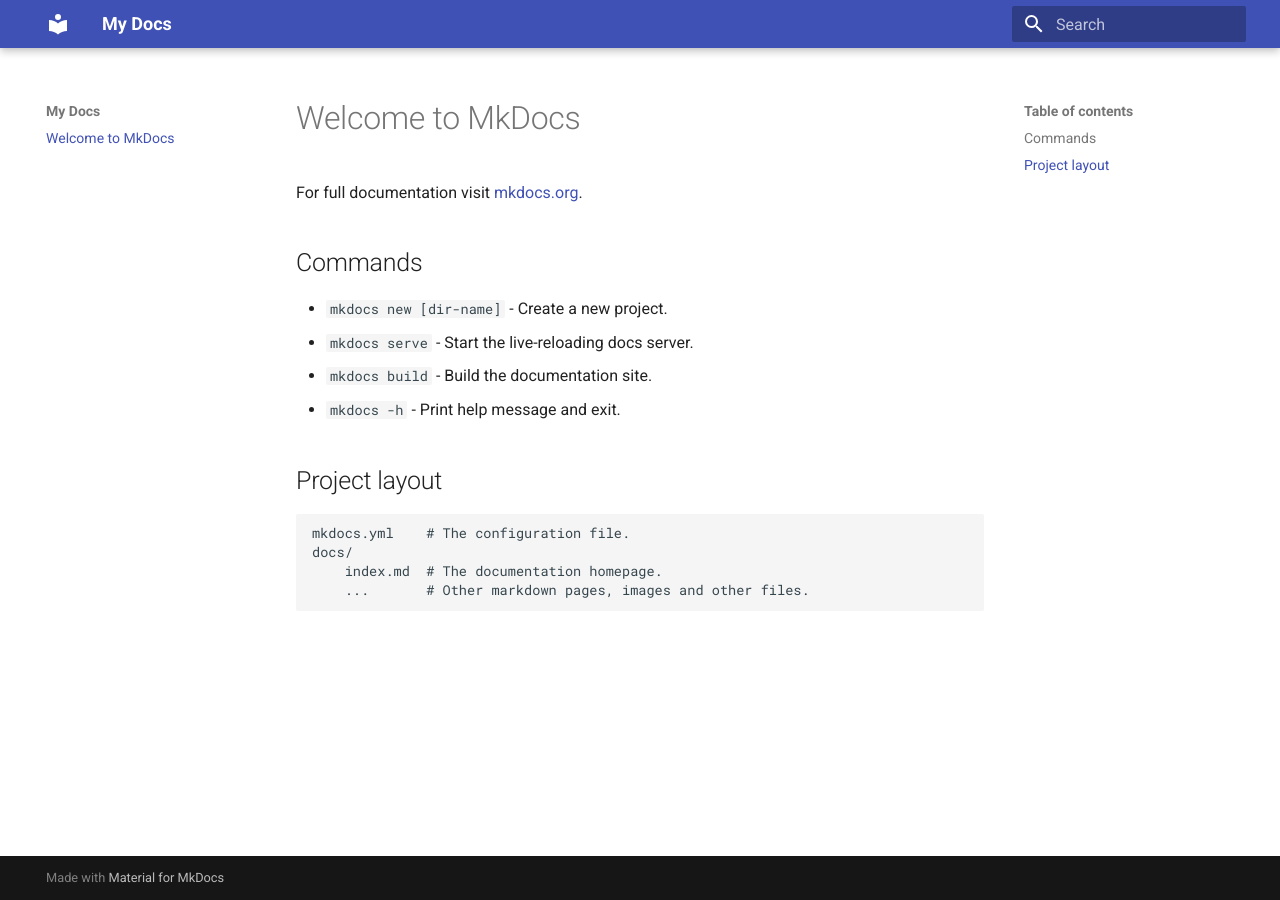
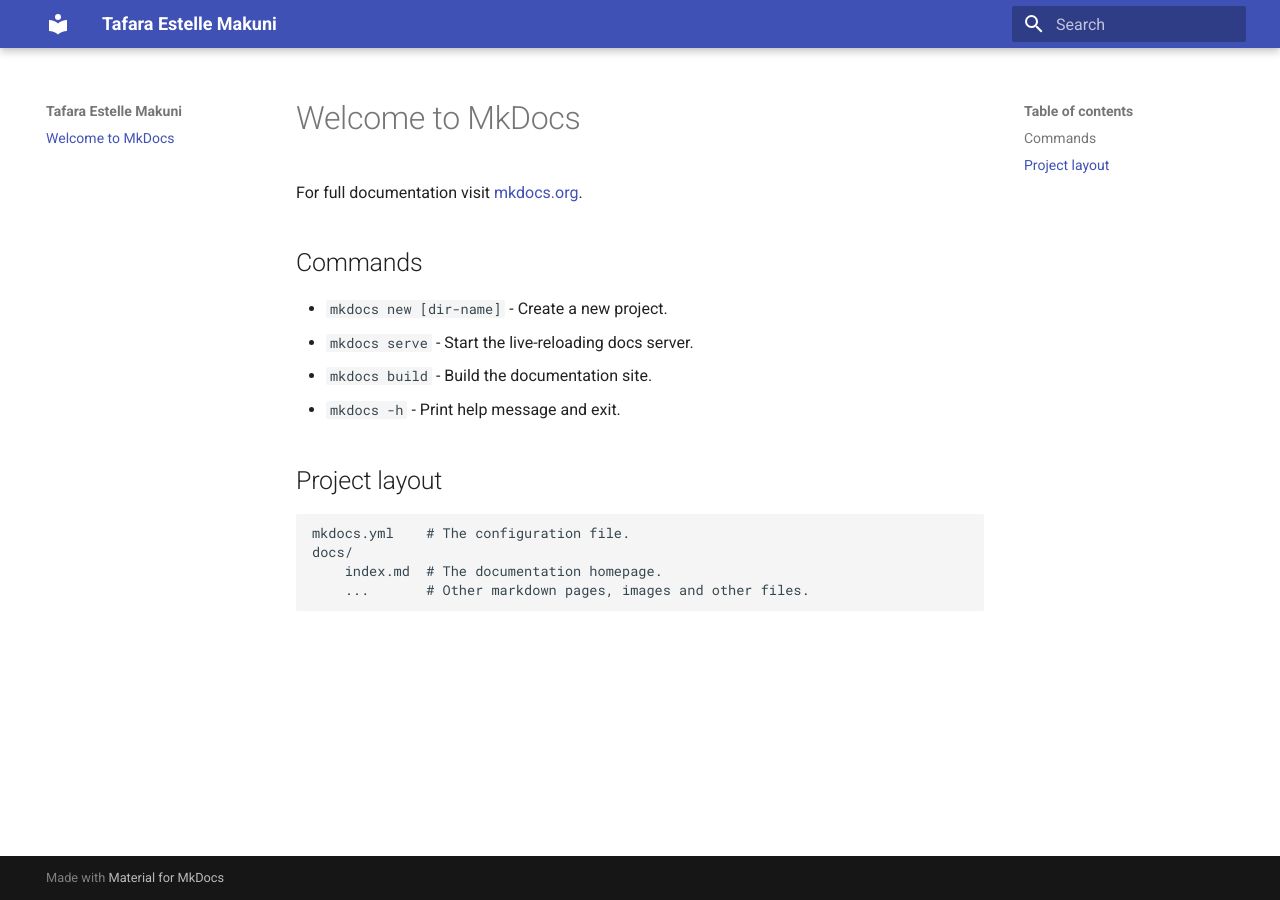
Before and after one commit to tafaramakuni/personalwebsite, an MkDocs documentation site: the page built from docs/index.md, in a window 1280 px wide. Built offline with MkDocs 1.6.1 and Material for MkDocs 9.7.7, drawn with Linux system fonts in a browser that asks for light colours.

Commit message:
Change site name to 'Tafara Estelle Makuni'

```diff
--- a/mkdocs.yml
+++ b/mkdocs.yml
@@ -1,2 +1,2 @@
-site_name: My Docs
+site_name: Tafara Estelle Makuni
 theme: material
```
